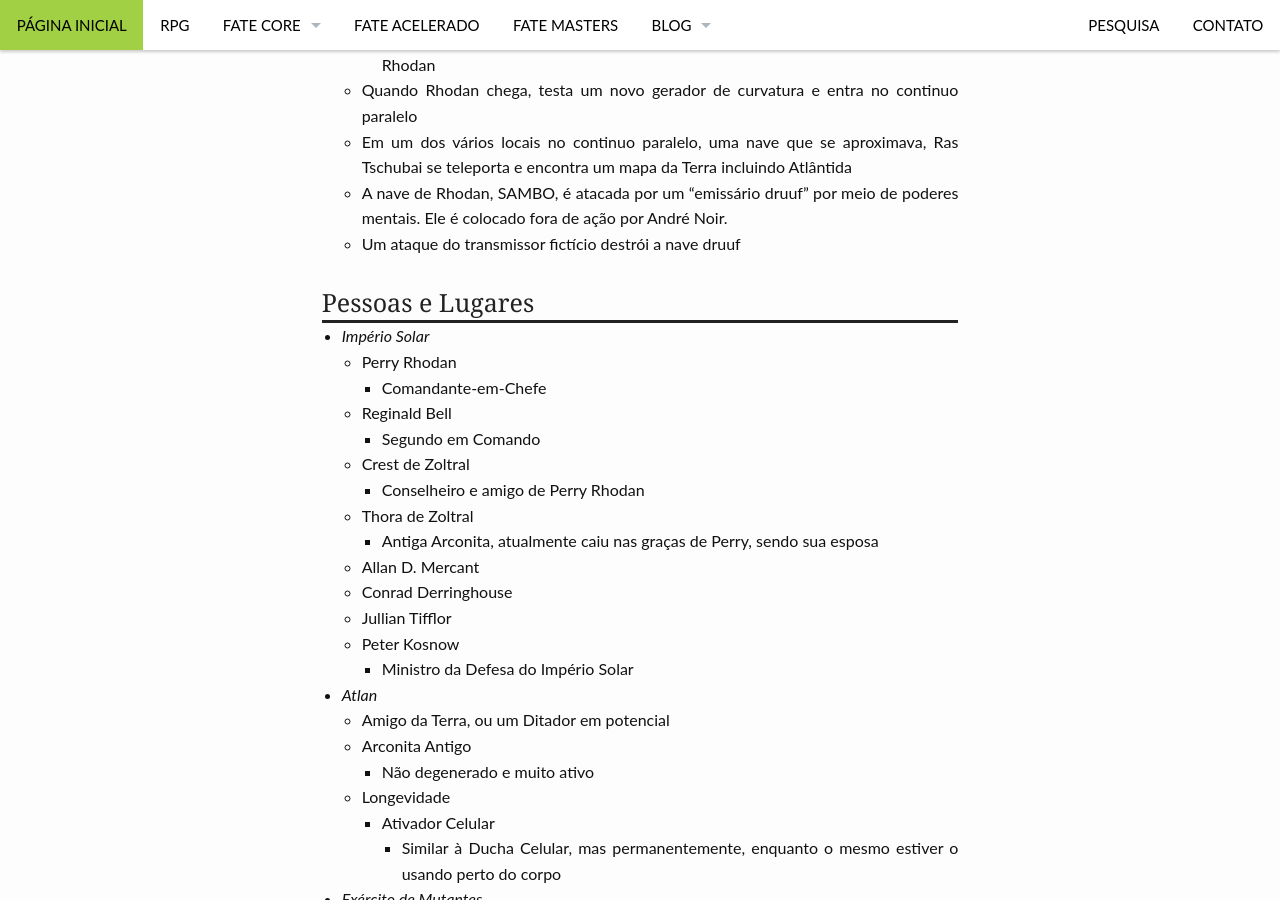
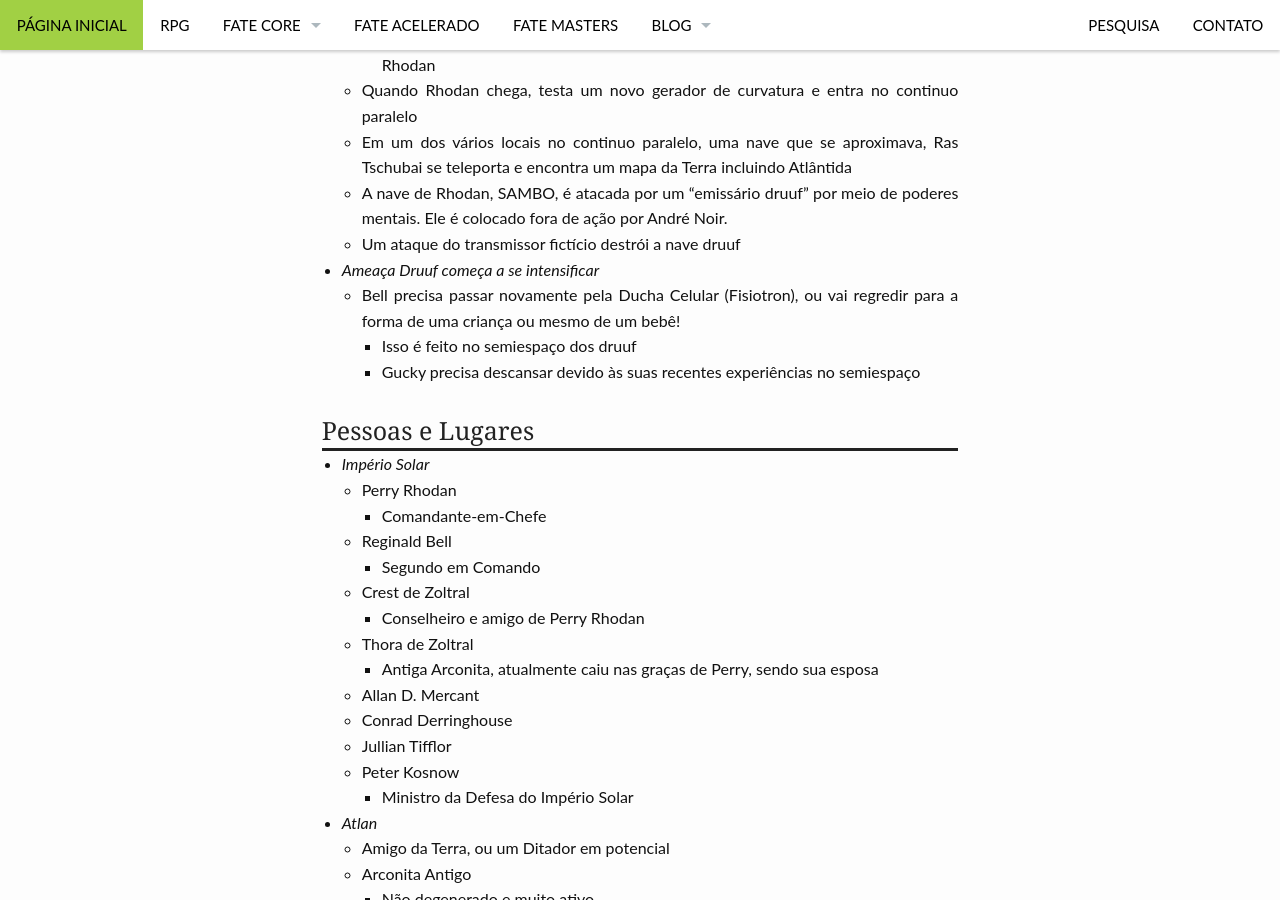
Before and after one commit to fabiocosta0305/fabiocosta0305.github.io-old, a Jekyll site: the page built from _posts/RPG/PerryRhodan/2015-06-17-DestinoPerryRhodan-Ciclo2.md, in a window 1280 px wide and 900 px high, scrolled down 2844 px. Built offline with Jekyll 4.4.1, drawn with Linux system fonts in a browser that asks for light colours; comment, search, counter and statistics services are not loaded.

Commit message:
Adicionado o 2Â° Ciclo do Destino de Perry Rhodan - Arcon e Atlan

```diff
--- a/_posts/RPG/PerryRhodan/2015-06-17-DestinoPerryRhodan-Ciclo2.md
+++ b/_posts/RPG/PerryRhodan/2015-06-17-DestinoPerryRhodan-Ciclo2.md
@@ -134,6 +134,12 @@ header: no
     meio de  poderes mentais. Ele  é colocado  fora de ação  por André
     Noir.
   - Um ataque do transmissor fictício destrói a nave druuf
+- *Ameaça Druuf começa a se intensificar*
+  - Bell precisa  passar novamente pela Ducha  Celular (Fisiotron), ou
+    vai regredir para a forma de uma criança ou mesmo de um bebê!
+    - Isso é feito no semiespaço dos druuf
+    - Gucky precisa descansar devido  às suas recentes experiências no
+      semiespaço
 
 ### Pessoas e Lugares
 
```
